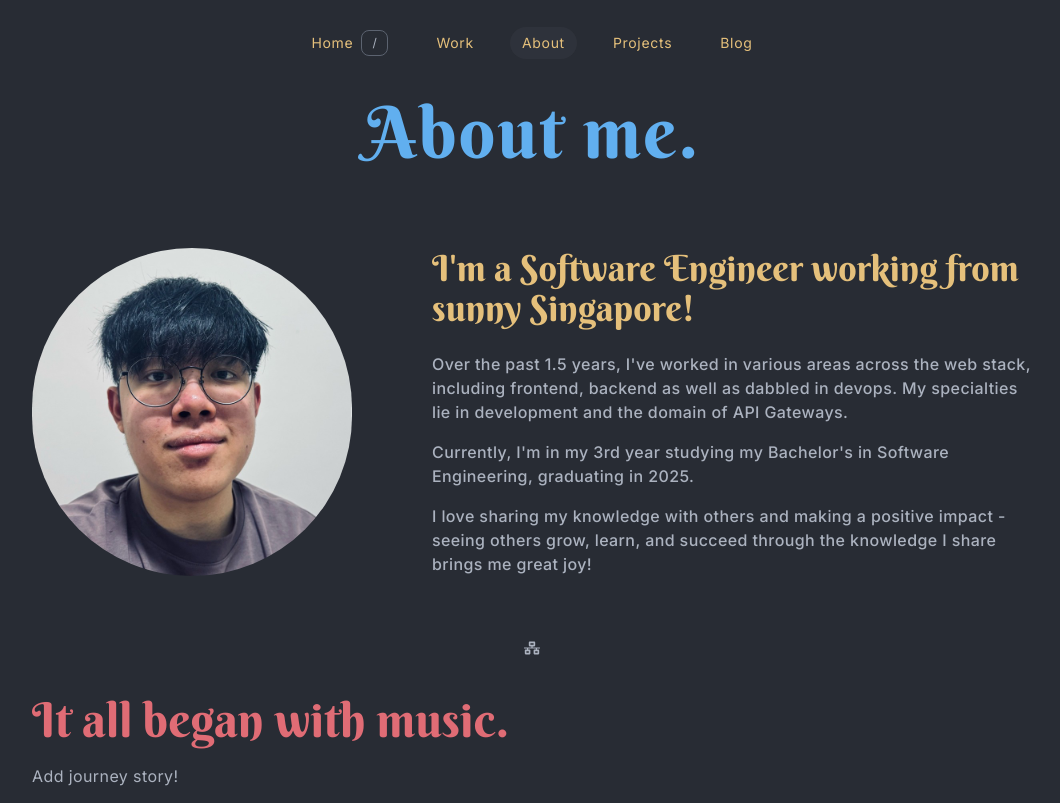
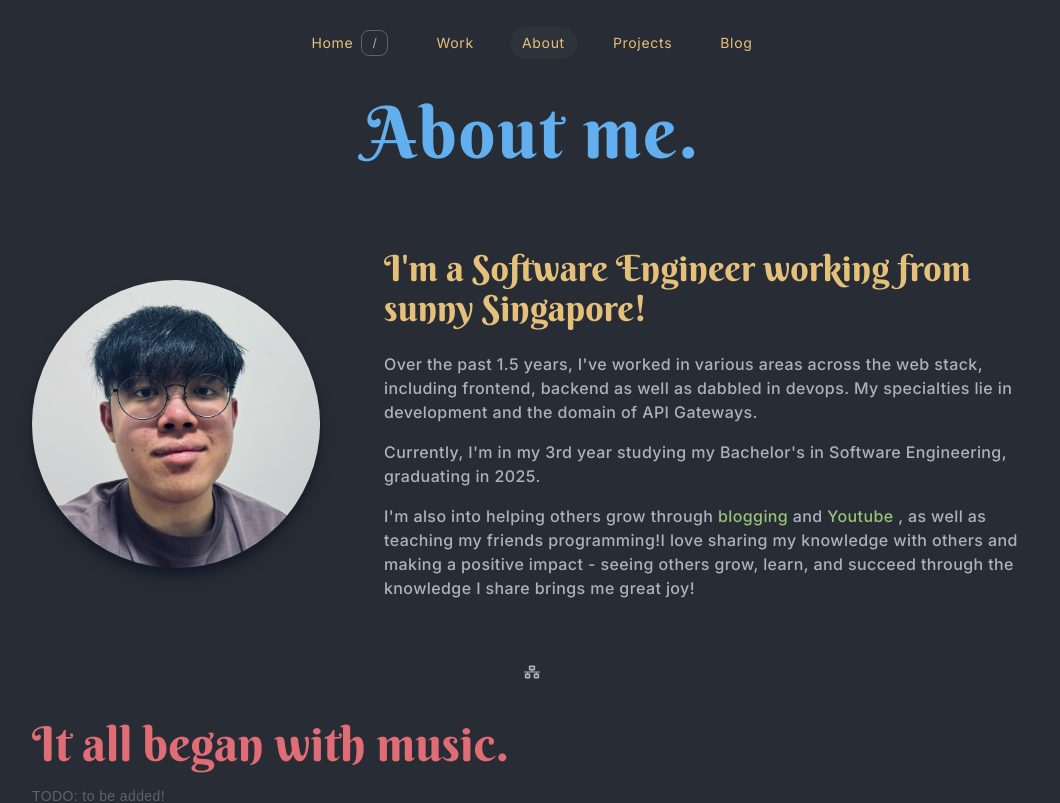
Before and after one commit to rawsashimi1604/gavinloo.com, a React (Vite) app: page /about in a window 1280 px wide. Shown: the top 803 px of the page, without its empty margins (108-1168 px from the left). Built offline with nearby package versions, Linux system fonts and the light colour scheme.

Commit message:
clean up desktop ver

```diff
--- a/src/blogs/meta.json
+++ b/src/blogs/meta.json
@@ -5,7 +5,7 @@
         "title": "Build an API Gateway Part 1: API Gateway Pattern.",
         "author": "Gavin Loo",
         "date": "12 August 2023",
-        "subtitle": "Part of the Building an API Gateway series. Understanding the API Gateway Pattern",
+        "subtitle": "Part of the Building an API Gateway series. Understanding the API Gateway Pattern;",
         "tags": [
             "api gateway", "architecture", "api", "microservices"
         ],
--- a/src/modules/about/AboutMe.tsx
+++ b/src/modules/about/AboutMe.tsx
@@ -1,3 +1,4 @@
+import { Link } from "react-router-dom";
 import Header from "../../components/typography/Header";
 import ImportantText from "../../components/typography/ImportantText";
 
@@ -8,9 +9,12 @@ function AboutMe() {
         <Header text="About me." />
       </div>
 
-      <div className="mt-20 flex justify-between gap-20">
-        <img src="profile.jpeg" className="rounded-full w-80" />
-        <div>
+      <div className="mt-20 flex items-center justify-between gap-16">
+        <img
+          src="profile.jpeg"
+          className="rounded-full shadow-gray-900 shadow-lg h-72 w-72"
+        />
+        <div className="">
           <h2 className="font-customEyeCatcher text-custom-chaKy text-4xl text-left">
             I'm a Software Engineer working from sunny Singapore!
           </h2>
@@ -25,9 +29,22 @@ function AboutMe() {
           </h4>
 
           <h4 className="font-medium font-customInter tracking-wide text-left mt-4">
-            I love sharing my knowledge with others and making a positive impact
-            - seeing others grow, learn, and succeed through the knowledge I
-            share brings me great joy!
+            I'm also into helping others grow through{" "}
+            <Link to="/blog">
+              <span className="inline-block text-custom-green duration-150 hover:-translate-y-0.5">
+                blogging
+              </span>
+            </Link>{" "}
+            and{" "}
+            <Link to="https://www.youtube.com/@codinggavin">
+              <span className="inline-block text-custom-green duration-150 hover:-translate-y-0.5">
+                Youtube
+              </span>
+            </Link>{" "}
+            , as well as teaching my friends programming!I love sharing my
+            knowledge with others and making a positive impact - seeing others
+            grow, learn, and succeed through the knowledge I share brings me
+            great joy!
           </h4>
         </div>
       </div>
--- a/src/modules/about/Journey.tsx
+++ b/src/modules/about/Journey.tsx
@@ -1,10 +1,14 @@
+import Comment from "../../components/typography/Comment";
+
 function Journey() {
   return (
     <div>
       <h2 className="font-customEyeCatcher text-custom-coral text-5xl">
         It all began with music.
       </h2>
-      <p className="font-customInter tracking-wide mt-5">Add journey story!</p>
+      <p className="font-customInter tracking-wide mt-5">
+        <Comment text="TODO: to be added!" />
+      </p>
     </div>
   );
 }
--- a/src/modules/blog/BlogSection.tsx
+++ b/src/modules/blog/BlogSection.tsx
@@ -11,7 +11,7 @@ export interface BlogTagProps {
 
 export function BlogTag({ text }: BlogTagProps) {
   return (
-    <div className="text-xs px-2 py-1 rounded-md bg-custom-chaKy/80 text-black font-medium tracking-wider">
+    <div className="text-sm px-2 py-1 rounded-md bg-custom-chaKy/80 text-black font-medium tracking-wider">
       {text}
     </div>
   );
@@ -35,15 +35,15 @@ function BlogSection() {
               to={`/blog/${article.id}`}
               className="bg-custom-dark/30 rounded-xl flex flex-col transition-all hover:translate-y-1 p-8 pb-6 hover:bg-custom-dark/40"
             >
-              <h1 className="text-custom-chaKy font-medium tracking-wider text-2xl mb-2 font-customEyeCatcher">
+              <h1 className="text-custom-chaKy font-medium tracking-wider text-3xl mb-2 font-customEyeCatcher">
                 {article.title}
               </h1>
-              <div className="flex items-center gap-1 text-xs text-custom-whiskey font-medium tracking-wider mb-1.5">
+              <div className="flex items-center gap-1 text-sm text-custom-whiskey font-medium tracking-wider mb-1.5">
                 <span className="text-custom-coral">{article.author}</span>
                 <GoDotFill className="w-2 h-2 mt-0.5 text-custom-coral" />
                 <span className="text-custom-coral">{article.date}</span>
               </div>
-              <h2 className="text-xs text-custom-whiskey font-medium tracking-wider ">
+              <h2 className="text-sm text-custom-whiskey font-medium tracking-wider ">
                 {article.subtitle}
               </h2>
               <div className="mt-4 flex flex-wrap items-center gap-3">
--- a/src/modules/home/KeyPoints.tsx
+++ b/src/modules/home/KeyPoints.tsx
@@ -1,38 +1,52 @@
+import { Link } from "react-router-dom";
+
 function KeyPoints() {
   return (
     <section className="grid grid-cols-3 gap-8">
-      <div className=" col-span-2 min-h-40 bg-custom-purple rounded-xl flex flex-col transition-all hover:translate-y-1">
+      <Link
+        to="/about"
+        className=" col-span-2 min-h-40 bg-custom-purple rounded-xl flex flex-col transition-all hover:translate-y-1"
+      >
         <h2 className="text-xs text-custom-bg font-medium tracking-wider self-end pt-4 px-6 ">
           How I Started Working With
         </h2>
         <h1 className="text-custom-bg font-medium tracking-wider text-xl self-end px-6">
           API GATEWAYS
         </h1>
-      </div>
-      <div className="col-span-1 min-h-40 bg-custom-malibu rounded-xl flex flex-col transition-all hover:translate-y-1">
+      </Link>
+      <Link
+        to="/blog"
+        className="col-span-1 min-h-40 bg-custom-malibu rounded-xl flex flex-col transition-all hover:translate-y-1"
+      >
         <h2 className="text-xs text-custom-bg font-medium tracking-wider self-end pt-4 px-6 ">
           Thoughts and Philosophy
         </h2>
         <h1 className="text-custom-bg font-medium tracking-wider text-xl self-end px-6">
           BLOG
         </h1>
-      </div>
-      <div className="col-span-1 min-h-40 bg-custom-whiskey rounded-xl flex flex-col transition-all hover:translate-y-1">
+      </Link>
+      <Link
+        to="/projects"
+        className="col-span-1 min-h-40 bg-custom-whiskey rounded-xl flex flex-col transition-all hover:translate-y-1"
+      >
         <h2 className="text-xs text-custom-bg font-medium tracking-wider self-end pt-4 px-6 ">
           Tinkering
         </h2>
         <h1 className="text-custom-bg font-medium tracking-wider text-xl self-end px-6">
           PROJECTS
         </h1>
-      </div>
-      <div className="col-span-2 min-h-40 bg-custom-coral rounded-xl flex flex-col transition-all hover:translate-y-1">
+      </Link>
+      <Link
+        to="/work"
+        className="col-span-2 min-h-40 bg-custom-coral rounded-xl flex flex-col transition-all hover:translate-y-1"
+      >
         <h2 className="text-xs text-custom-bg font-medium tracking-wider self-end pt-4 px-6 ">
           Day to Day
         </h2>
         <h1 className="text-custom-bg font-medium tracking-wider text-xl self-end px-6">
           WORK
         </h1>
-      </div>
+      </Link>
     </section>
   );
 }
--- a/src/modules/work/Experiences.tsx
+++ b/src/modules/work/Experiences.tsx
@@ -33,8 +33,8 @@ function Experiences() {
         <ConsoleLog text="i'm currently on a Work Study Degree program with Standard Chartered Bank. it's a term in term out program consisting of 3 total cycles. on my 3rd cycle now!" />
       </div>
 
-      <div className="mt-4 font-customMono p-4 bg-custom-lightDark/10 rounded-[20px]">
-        <h3 className="text-lg  text-custom-fountainBlue">
+      <div className="mt-4  p-4 bg-custom-dark/20 rounded-[20px] font-customInter tracking-wider duration-150 hover:-translate-y-1 hover:bg-custom-dark/25">
+        <h3 className="text-lg font-customMono tracking-normal text-custom-chaKy">
           Standard Chartered Bank
         </h3>
         <span>
@@ -50,8 +50,8 @@ function Experiences() {
         <div className="mt-2 text-sm">- Work ongoing!</div>
       </div>
 
-      <div className="mt-4 font-customMono p-4 bg-custom-lightDark/10 rounded-[20px]">
-        <h3 className="text-lg  text-custom-fountainBlue">
+      <div className="mt-4  p-4 bg-custom-dark/20 rounded-[20px] font-customInter tracking-wider duration-150 hover:-translate-y-1 hover:bg-custom-dark/25">
+        <h3 className="text-lg font-customMono tracking-normal text-custom-chaKy">
           Singapore Institute of Technology
         </h3>
         <span>
@@ -123,8 +123,8 @@ function Experiences() {
         </div>
       </div>
 
-      <div className="mt-4 font-customMono p-4 bg-custom-lightDark/10 rounded-[20px]">
-        <h3 className="text-lg  text-custom-fountainBlue">
+      <div className="mt-4  p-4 bg-custom-dark/20 rounded-[20px] font-customInter tracking-wider duration-150 hover:-translate-y-1 hover:bg-custom-dark/25">
+        <h3 className="text-lg font-customMono tracking-normal text-custom-chaKy">
           Standard Chartered Bank
         </h3>
         <span>
@@ -176,8 +176,8 @@ function Experiences() {
         </div>
       </div>
 
-      <div className="mt-4 font-customMono p-4 bg-custom-lightDark/10 rounded-[20px]">
-        <h3 className="text-lg  text-custom-fountainBlue">
+      <div className="mt-4  p-4 bg-custom-dark/20 rounded-[20px] font-customInter tracking-wider duration-150 hover:-translate-y-1 hover:bg-custom-dark/25">
+        <h3 className="text-lg font-customMono tracking-normal text-custom-chaKy">
           Standard Chartered Bank
         </h3>
         <span>
@@ -235,8 +235,8 @@ function Experiences() {
         SCHOOL
       </h2>
 
-      <div className="mt-4 font-customMono p-4 bg-custom-lightDark/10 rounded-[20px]">
-        <h3 className="text-lg  text-custom-fountainBlue">
+      <div className="mt-4  p-4 bg-custom-dark/20 rounded-[20px] font-customInter tracking-wider duration-150 hover:-translate-y-1 hover:bg-custom-dark/2">
+        <h3 className="text-lg font-customMono tracking-normal text-custom-chaKy">
           Singapore Institute of Technology
         </h3>
         <span>
```
